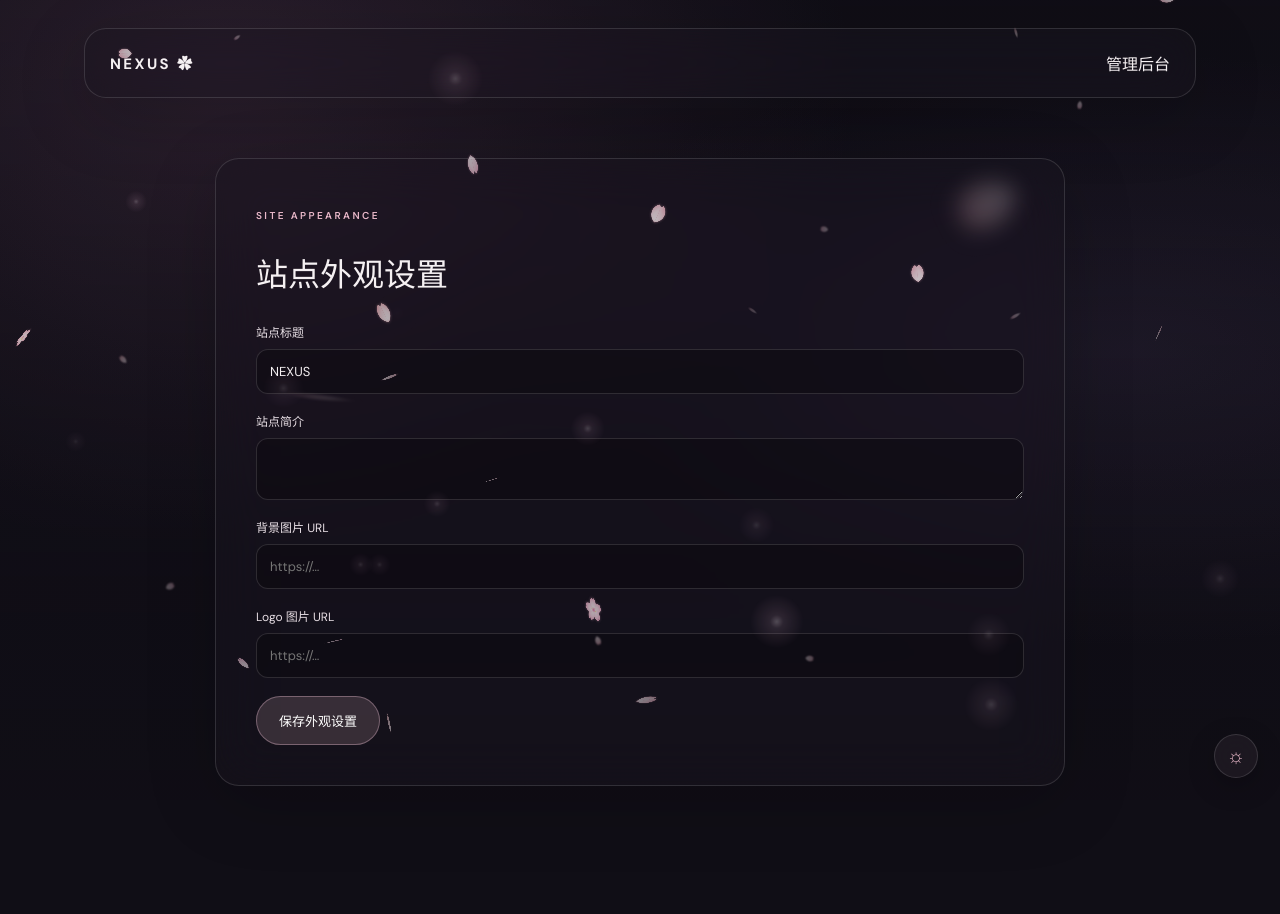
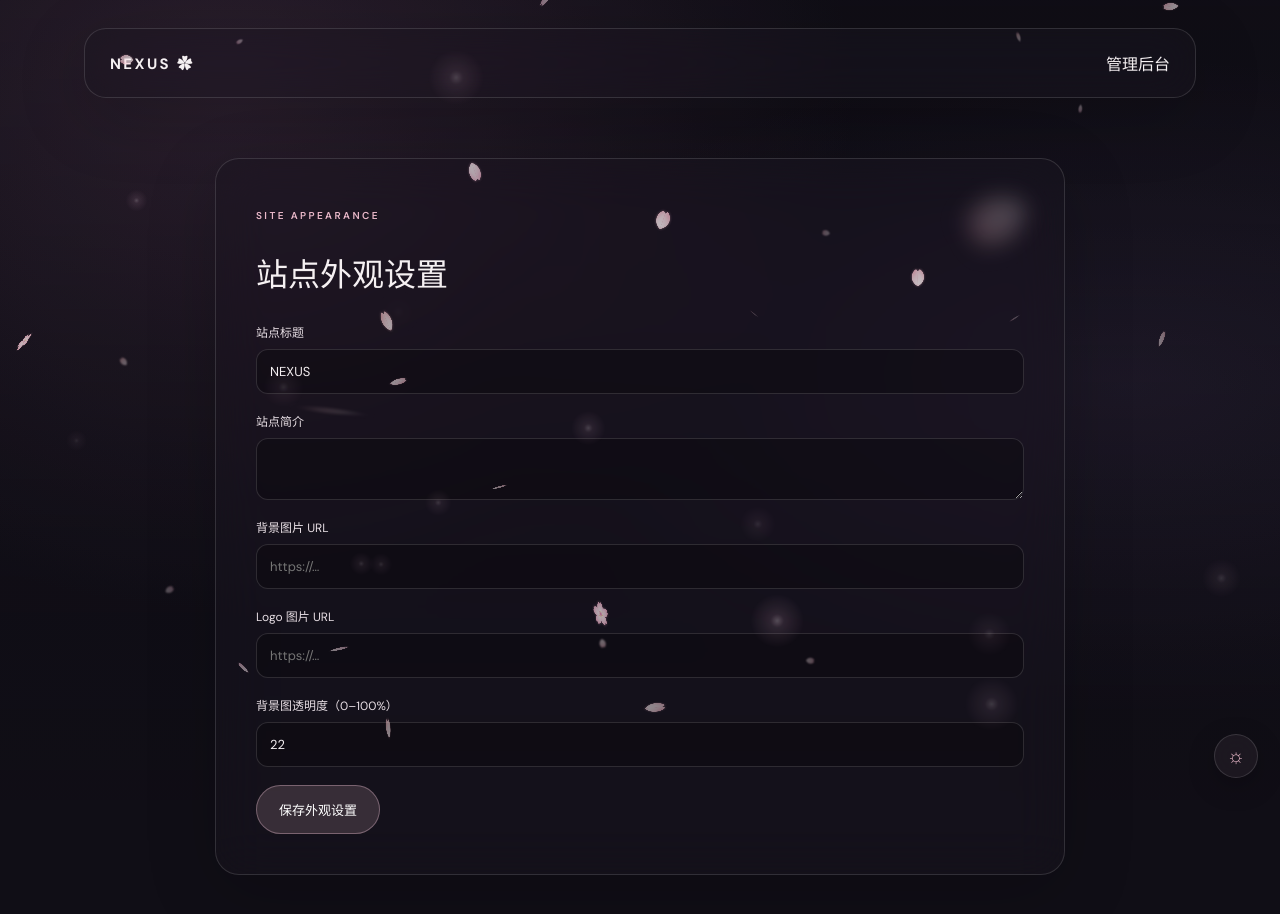
Before and after one commit to AllenShiina-Mashiiro/AllenShiina-blog-Update, a Next.js app: page /admin/settings in a window 1280 px wide. Shown: the top 914 px of the page. Before the commit the page ends 874 px from the top, so only its background shows below. Built offline with nearby package versions, Linux system fonts and the light colour scheme; no server answers; the database is empty.

Commit message:
feat: allow adjusting background image opacity

```diff
--- a/src/app/admin/settings/page.tsx
+++ b/src/app/admin/settings/page.tsx
@@ -3,8 +3,8 @@ import Link from "next/link";
 import { useEffect,useState } from "react";
 type Setting={key:string;value:unknown};
 export default function AdminSettingsPage(){
- const [title,setTitle]=useState("NEXUS"),[description,setDescription]=useState(""),[background,setBackground]=useState(""),[logo,setLogo]=useState(""),[message,setMessage]=useState("");
- useEffect(()=>{void fetch("/api/admin/settings").then(r=>r.json()).then(d=>{if(!d.settings)return;const values=new Map((d.settings as Setting[]).map(x=>[x.key,String(x.value??"")]));setTitle(values.get("site.title")||"NEXUS");setDescription(values.get("site.description")||"");setBackground(values.get("site.background")||"");setLogo(values.get("site.logo")||"")})},[]);
- async function save(e:React.FormEvent){e.preventDefault();setMessage("");const entries=[["site.title",title],["site.description",description],["site.background",background],["site.logo",logo]];for(const [key,value] of entries){const r=await fetch("/api/admin/settings",{method:"PUT",headers:{"Content-Type":"application/json"},body:JSON.stringify({key,value})});if(!r.ok){const d=await r.json();setMessage(d.error||"保存失败");return}}setMessage("站点设置已保存。")}
- return <main className="shell"><header className="topbar glass"><Link className="brand" href="/">NEXUS ✿</Link><Link href="/admin">管理后台</Link></header><section className="write-panel glass"><p className="eyebrow">SITE APPEARANCE</p><h1>站点外观设置</h1><form className="write-form" onSubmit={save}><label>站点标题<input value={title} onChange={e=>setTitle(e.target.value)} maxLength={80}/></label><label>站点简介<textarea value={description} onChange={e=>setDescription(e.target.value)} maxLength={500}/></label><label>背景图片 URL<input value={background} onChange={e=>setBackground(e.target.value)} placeholder="https://…"/></label><label>Logo 图片 URL<input value={logo} onChange={e=>setLogo(e.target.value)} placeholder="https://…"/></label>{message&&<p className="form-message">{message}</p>}<button className="primary-button">保存外观设置</button></form></section></main>
+ const [title,setTitle]=useState("NEXUS"),[description,setDescription]=useState(""),[background,setBackground]=useState(""),[logo,setLogo]=useState(""),[opacity,setOpacity]=useState("22"),[message,setMessage]=useState("");
+ useEffect(()=>{void fetch("/api/admin/settings").then(r=>r.json()).then(d=>{if(!d.settings)return;const values=new Map((d.settings as Setting[]).map(x=>[x.key,String(x.value??"")]));setTitle(values.get("site.title")||"NEXUS");setDescription(values.get("site.description")||"");setBackground(values.get("site.background")||"");setLogo(values.get("site.logo")||"");setOpacity(values.get("site.backgroundOpacity")||"22")})},[]);
+ async function save(e:React.FormEvent){e.preventDefault();setMessage("");const entries=[["site.title",title],["site.description",description],["site.background",background],["site.logo",logo],["site.backgroundOpacity",opacity]];for(const [key,value] of entries){const r=await fetch("/api/admin/settings",{method:"PUT",headers:{"Content-Type":"application/json"},body:JSON.stringify({key,value})});if(!r.ok){const d=await r.json();setMessage(d.error||"保存失败");return}}setMessage("站点设置已保存。")}
+ return <main className="shell"><header className="topbar glass"><Link className="brand" href="/">NEXUS ✿</Link><Link href="/admin">管理后台</Link></header><section className="write-panel glass"><p className="eyebrow">SITE APPEARANCE</p><h1>站点外观设置</h1><form className="write-form" onSubmit={save}><label>站点标题<input value={title} onChange={e=>setTitle(e.target.value)} maxLength={80}/></label><label>站点简介<textarea value={description} onChange={e=>setDescription(e.target.value)} maxLength={500}/></label><label>背景图片 URL<input value={background} onChange={e=>setBackground(e.target.value)} placeholder="https://…"/></label><label>Logo 图片 URL<input value={logo} onChange={e=>setLogo(e.target.value)} placeholder="https://…"/></label><label>背景图透明度（0–100%）<input type="number" min="0" max="100" value={opacity} onChange={e=>setOpacity(e.target.value)}/></label>{message&&<p className="form-message">{message}</p>}<button className="primary-button">保存外观设置</button></form></section></main>
 }
```
